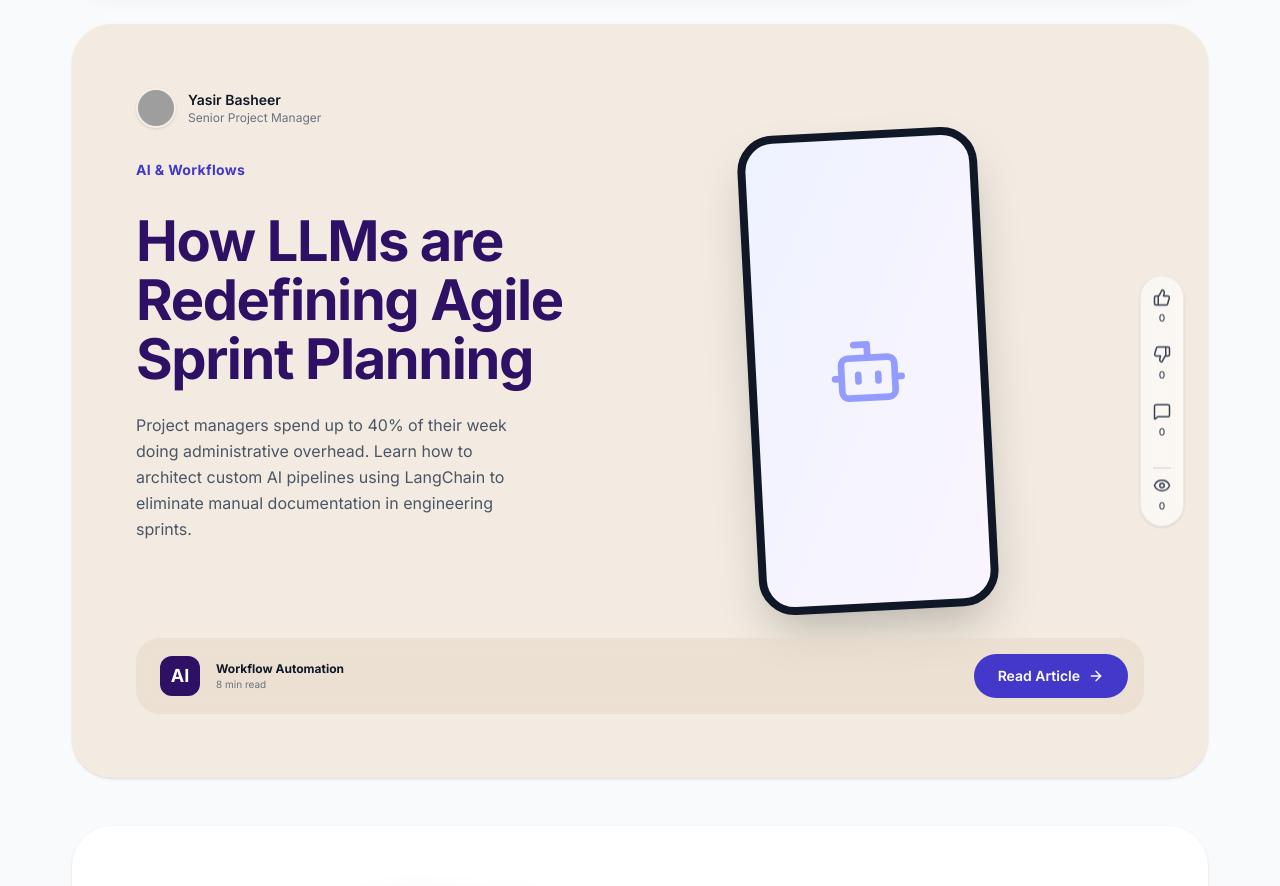
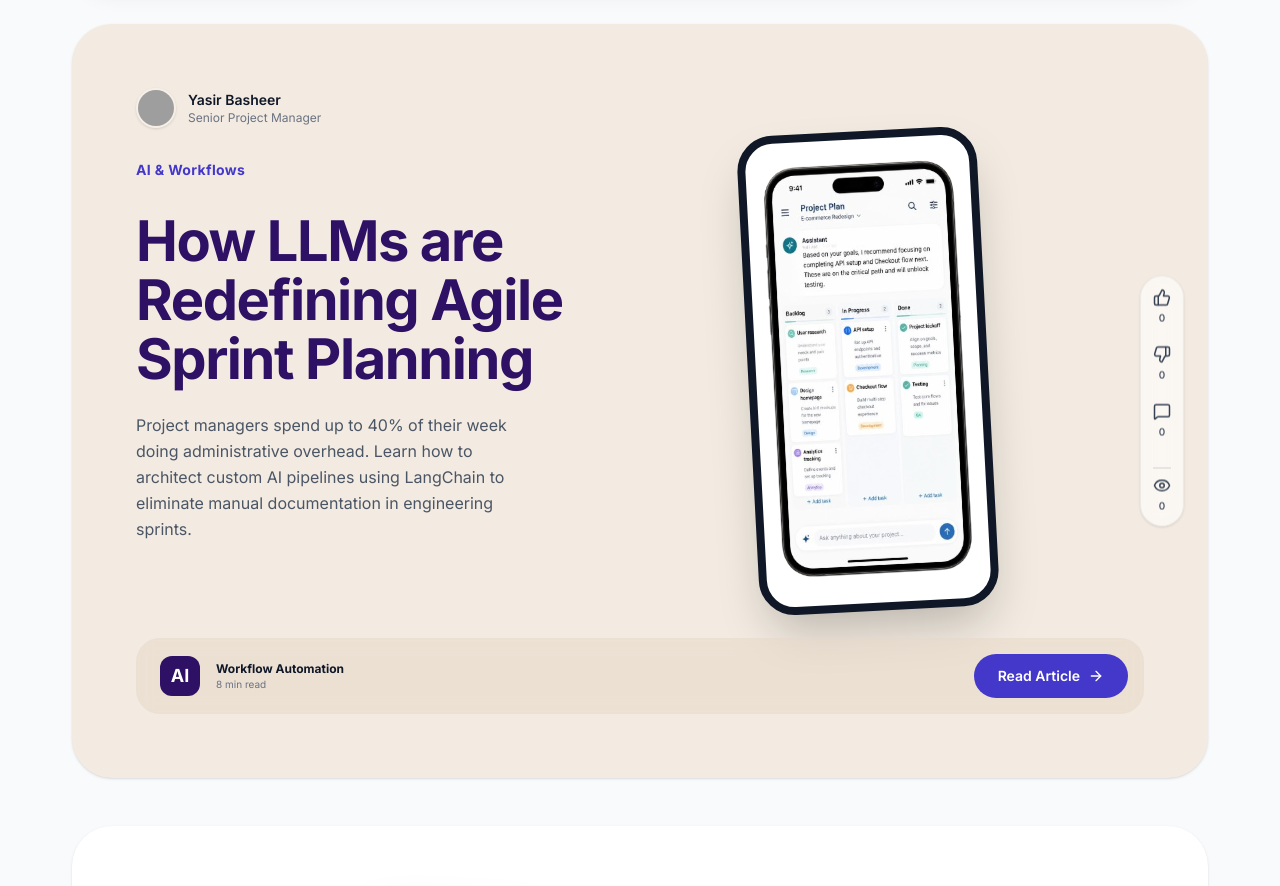
Before and after one commit to yasirbasheer10/Yasir-Basheer-profile, a React (Vite) app: page /articles in a window 1280 px wide. Shown: the part 1100-1986 px from the top of the page. Built offline with nearby package versions, Linux system fonts and the light colour scheme; grey boxes are pictures that could not be loaded.

Commit message:
feat(blog): replace placeholder robot icon with high-fidelity sprint planning UI mockup in LLM Agile article card

```diff
--- a/src/pages/Articles.jsx
+++ b/src/pages/Articles.jsx
@@ -135,12 +135,12 @@ function Articles() {
                 Project managers spend up to 40% of their week doing administrative overhead. Learn how to architect custom AI pipelines using LangChain to eliminate manual documentation in engineering sprints.
               </p>
             </div>
-            <div className="w-full md:w-1/2 flex justify-center z-10 relative h-[400px]">
-                {/* Visual Placeholder */}
-                <div className="w-[240px] h-[480px] bg-white rounded-[36px] shadow-2xl border-8 border-gray-900 absolute top-0 -rotate-3 overflow-hidden flex items-center justify-center bg-gradient-to-br from-indigo-50 to-purple-50">
-                   <Bot size={80} className="text-indigo-400 opacity-80" />
-                </div>
-            </div>
+              <div className="w-full md:w-1/2 flex justify-center z-10 relative h-[400px]">
+                  {/* Visual Image */}
+                  <div className="w-[240px] h-[480px] bg-white rounded-[36px] shadow-2xl border-8 border-gray-900 absolute top-0 -rotate-3 overflow-hidden flex items-center justify-center">
+                     <img src="/ai-sprint-planning-mobile.png" alt="AI Sprint Planning Interface" className="w-full h-full object-cover object-top" />
+                  </div>
+              </div>
           </div>
 
           {/* Bottom Bar */}
```
Also changed, not shown: public/ai-sprint-planning-mobile.png (added).
